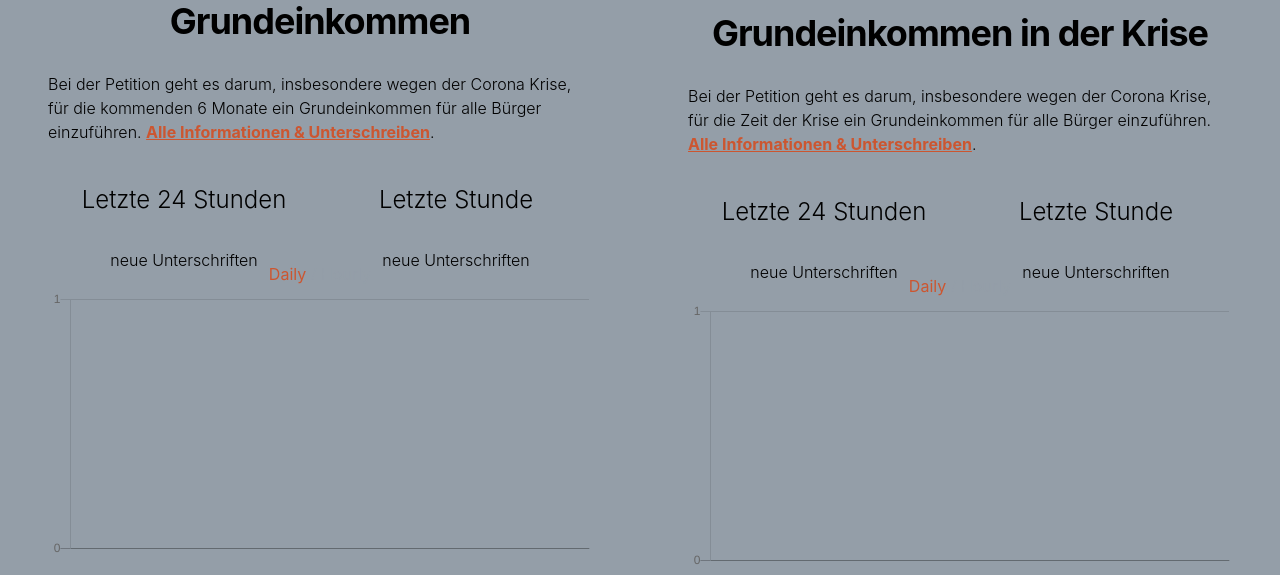
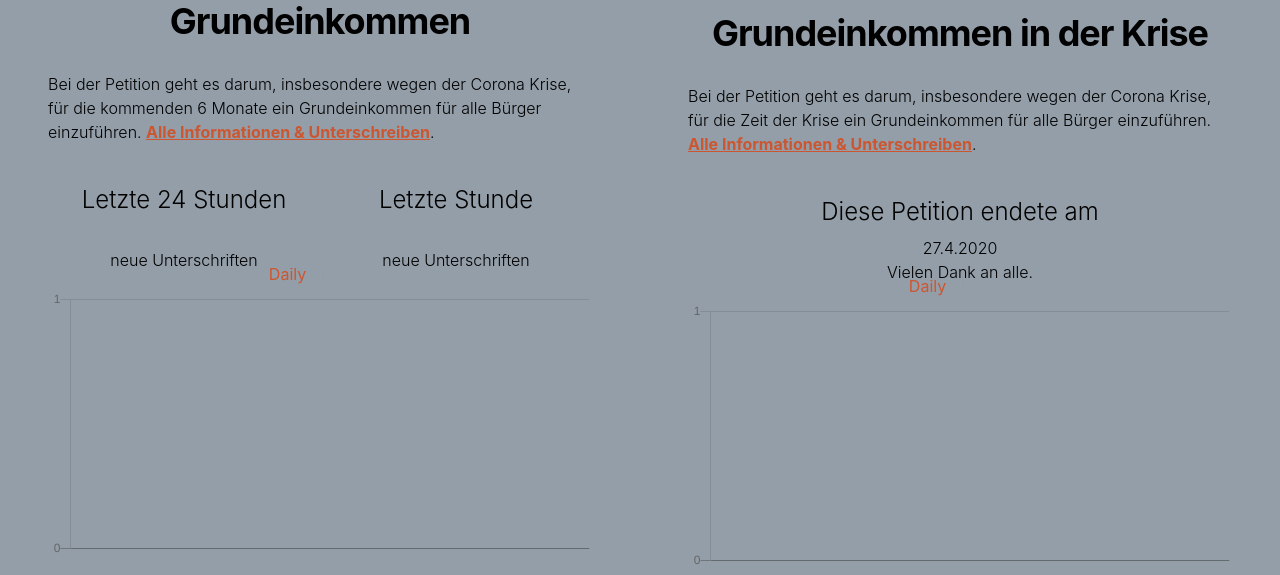
Before and after one commit to chrisspiegl/grundeinkommen.live, a Node project: template views/home.pug in a window 1280 px wide. Shown: the part 224-799 px from the top of the page. Run offline with Node 20 templates, Linux system fonts and the light colour scheme; the template is opened without the code that fills it, so the values that code supplies are empty; some libraries are stand-ins or nearby versions.

Commit message:
Bundestags Petition deactivated since it has now ended.

```diff
--- a/crawler/index.js
+++ b/crawler/index.js
@@ -12,7 +12,7 @@
 moment.tz.setDefault('UTC')
 
 const crawlers = [
-  require('./bundestag'),
+  // require('./bundestag'),
   require('./changeOrg'),
   require('./meinbge'),
   require('./youmove'),
--- a/views/home.pug
+++ b/views/home.pug
@@ -34,17 +34,12 @@ block content
       h2 Bundestag
       h1 #{numeral(bundestag.current.value).format('0,0')} Menschen sind für Grundeinkommen in der Krise
       p Bei der Petition geht es darum, insbesondere wegen der Corona Krise, für die Zeit der Krise ein Grundeinkommen für alle Bürger einzuführen. #[a(href="https://epetitionen.bundestag.de/petitionen/_2020/_03/_14/Petition_108191.nc.html") Alle Informationen & Unterschreiben].
-      .flexContainer.two
+      .flexContainer
         .flexColumn
-          h4.title Letzte 24 Stunden
-          p.data= numeral(bundestag.last24h).format('0,0')
+          h4.title Diese Petition endete am
+          p.data 27.4.2020
             br
-            | neue Unterschriften
-        .flexColumn
-          h4.title Letzte Stunde
-          p.data= numeral(bundestag.last1h).format('0,0')
-            br
-            | neue Unterschriften
+            | Vielen Dank an alle.
       div.charts.center
         button.toggle()
           span.daily.active Daily
```
